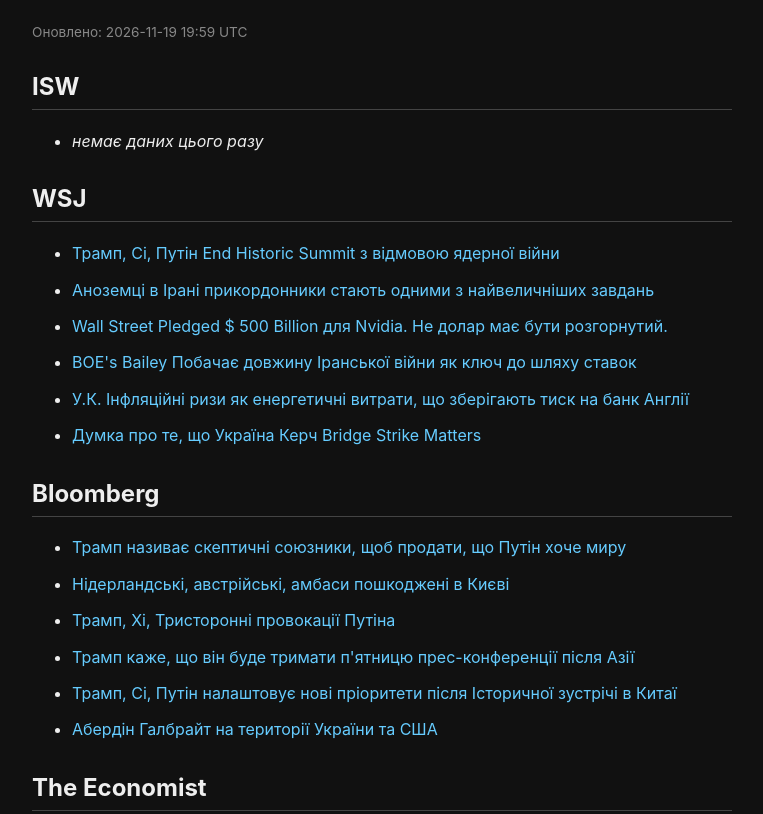
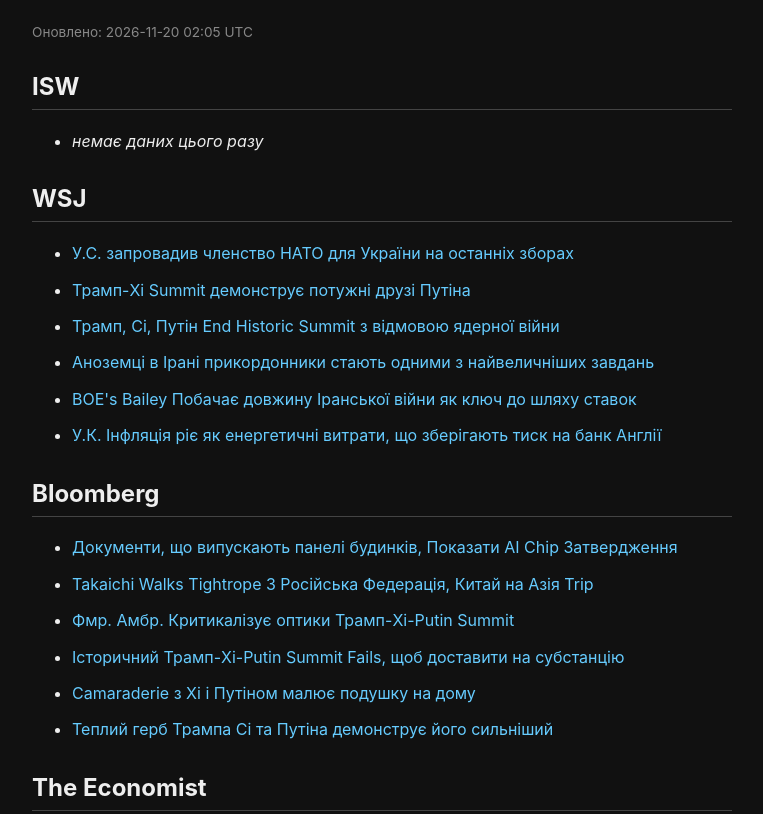
Before and after one commit to zyk59yd6rd-png/zyk59yd6rd-png.github.io, a plain HTML site: page index.html in a window 1280 px wide. Shown: the top 814 px of the page, without its empty margins (258-1021 px from the left). Drawn offline with Linux system fonts and the light colour scheme.

Commit message:
Update news

```diff
--- a/index.html
+++ b/index.html
@@ -14,28 +14,28 @@
 </style>
 </head>
 <body>
-<p class="updated">Оновлено: 2026-11-19 19:59 UTC</p>
+<p class="updated">Оновлено: 2026-11-20 02:05 UTC</p>
 <h2>ISW</h2>
 <ul>
   <li><em>немає даних цього разу</em></li>
 </ul>
 <h2>WSJ</h2>
 <ul>
+  <li><a href="https://www.wsj.com/world/europe/u-s-has-floated-nato-membership-for-ukraine-in-recent-meetings-d5c8243a?mod=rss_worldnews" target="_blank">У.С. запровадив членство НАТО для України на останніх зборах</a></li>
+  <li><a href="https://www.wsj.com/world/russia/trump-xi-summit-shows-putins-powerful-friendships-have-their-limits-4fbd87ba?mod=rss_worldnews" target="_blank">Трамп-Xi Summit демонструє потужні друзі Путіна</a></li>
   <li><a href="https://www.wsj.com/world/trump-xi-and-putin-convene-first-ever-summit-as-world-order-shifts-82e58aab?mod=rss_worldnews" target="_blank">Трамп, Сі, Путін End Historic Summit з відмовою ядерної війни</a></li>
   <li><a href="https://www.wsj.com/world/middle-east/insurgents-in-irans-borderlands-are-becoming-a-bigger-challenge-for-the-regime-f816b46f?mod=rss_worldnews" target="_blank">Аноземці в Ірані прикордонники стають одними з найвеличніших завдань</a></li>
-  <li><a href="https://www.wsj.com/world/wall-street-pledged-500-billion-for-nvidia-not-a-dollar-has-been-deployed-6bee9560?mod=rss_worldnews" target="_blank">Wall Street Pledged $ 500 Billion для Nvidia. Не долар має бути розгорнутий.</a></li>
   <li><a href="https://www.wsj.com/pro/central-banking/boes-bailey-sees-length-of-iran-war-as-key-to-rate-path-09d96fce?mod=rss_worldnews" target="_blank">BOE's Bailey Побачає довжину Іранської війни як ключ до шляху ставок</a></li>
-  <li><a href="https://www.wsj.com/economy/central-banking/u-k-inflation-rises-as-energy-costs-keep-pressure-on-bank-of-england-68f3edbb?mod=rss_worldnews" target="_blank">У.К. Інфляційні ризи як енергетичні витрати, що зберігають тиск на банк Англії</a></li>
-  <li><a href="https://www.wsj.com/opinion/ukraine-kerch-bridge-strike-vladimir-putin-russia-crimea-a58bdd6a?mod=rss_worldnews" target="_blank">Думка про те, що Україна Керч Bridge Strike Matters</a></li>
+  <li><a href="https://www.wsj.com/economy/central-banking/u-k-inflation-rises-as-energy-costs-keep-pressure-on-bank-of-england-68f3edbb?mod=rss_worldnews" target="_blank">У.К. Інфляція ріє як енергетичні витрати, що зберігають тиск на банк Англії</a></li>
 </ul>
 <h2>Bloomberg</h2>
 <ul>
-  <li><a href="https://www.bloomberg.com/news/articles/2026-11-19/trump-calls-ukraine-s-european-allies-to-tout-his-putin-meeting" target="_blank">Трамп називає скептичні союзники, щоб продати, що Путін хоче миру</a></li>
-  <li><a href="https://www.bloomberg.com/news/articles/2026-11-19/dutch-embassy-in-kyiv-damaged-in-projectile-strike" target="_blank">Нідерландські, австрійські, амбаси пошкоджені в Києві</a></li>
-  <li><a href="https://www.bloomberg.com/news/videos/2026-11-19/trump-trilateral-evokes-images-of-yalta-beyond-video" target="_blank">Трамп, Xi, Тристоронні провокації Путіна</a></li>
-  <li><a href="https://www.bloomberg.com/news/articles/2026-11-19/trump-says-he-ll-hold-friday-press-conference-after-asia-trip" target="_blank">Трамп каже, що він буде тримати п'ятницю прес-конференції після Азії</a></li>
-  <li><a href="https://www.bloomberg.com/news/videos/2026-11-19/trump-xi-putin-set-new-priorities-after-meeting-video" target="_blank">Трамп, Сі, Путін налаштовує нові пріоритети після Історичної зустрічі в Китаї</a></li>
-  <li><a href="https://www.bloomberg.com/news/videos/2026-11-19/aberdeen-s-galbraith-on-ukraine-and-us-china-tensions-video" target="_blank">Абердін Галбрайт на території України та США</a></li>
+  <li><a href="https://www.bloomberg.com/news/videos/2026-11-20/balance-of-power-late-edition-11-19-2026-video" target="_blank">Документи, що випускають панелі будинків, Показати AI Chip Затвердження</a></li>
+  <li><a href="https://www.bloomberg.com/news/articles/2026-11-19/japan-s-takaichi-walks-tightrope-with-russia-china-on-asia-trip" target="_blank">Takaichi Walks Tightrope З Російська Федерація, Китай на Азія Trip</a></li>
+  <li><a href="https://www.bloomberg.com/news/videos/2026-11-19/fmr-amb-criticizes-trump-xi-putin-summit-optics-video" target="_blank">Фмр. Амбр. Критикалізує оптики Трамп-Xi-Putin Summit</a></li>
+  <li><a href="https://www.bloomberg.com/news/articles/2026-11-19/big-trump-xi-putin-power-play-delivers-more-style-than-substance" target="_blank">Історичний Трамп-Xi-Putin Summit Fails, щоб доставити на субстанцію</a></li>
+  <li><a href="https://www.bloomberg.com/news/articles/2026-11-19/trump-s-camaraderie-with-xi-and-putin-draws-pushback-at-home" target="_blank">Camaraderie з Xi і Путіном малює подушку на дому</a></li>
+  <li><a href="https://www.bloomberg.com/news/newsletters/2026-11-19/trump-s-warm-embrace-of-xi-and-putin-showcases-his-strongman-ties" target="_blank">Теплий герб Трампа Сі та Путіна демонструє його сильніший</a></li>
 </ul>
 <h2>The Economist</h2>
 <ul>
@@ -50,7 +50,7 @@
   <li><em>немає даних цього разу</em></li>
 </ul>
 <h2>Погода</h2>
-<p>7°C, хмарно, вітер 10 км/год</p>
+<p>6°C, легка мряка, вітер 0 км/год</p>
 <p class="updated" style="margin-top:40px;">@IQAI01</p>
 </body>
 </html>
```
